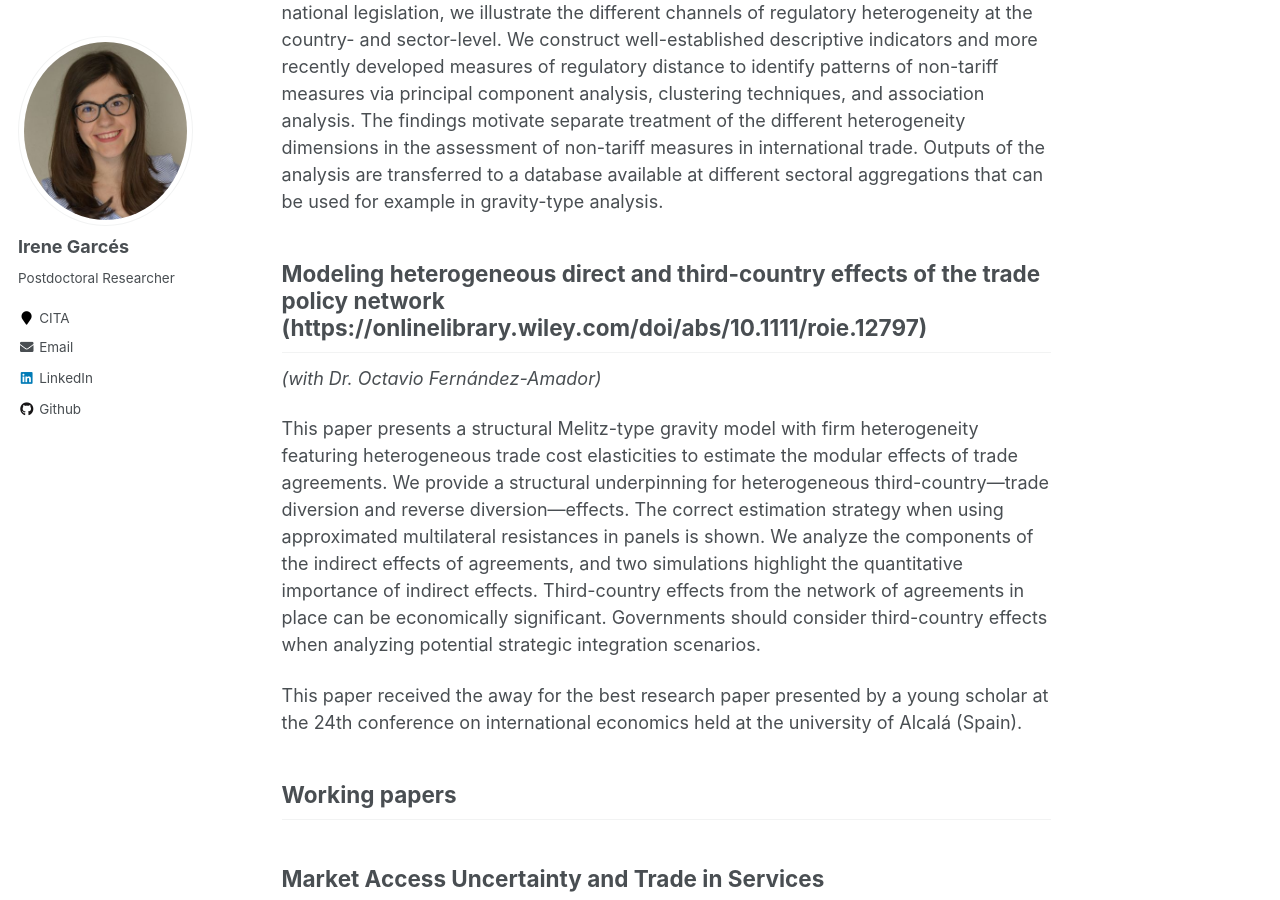
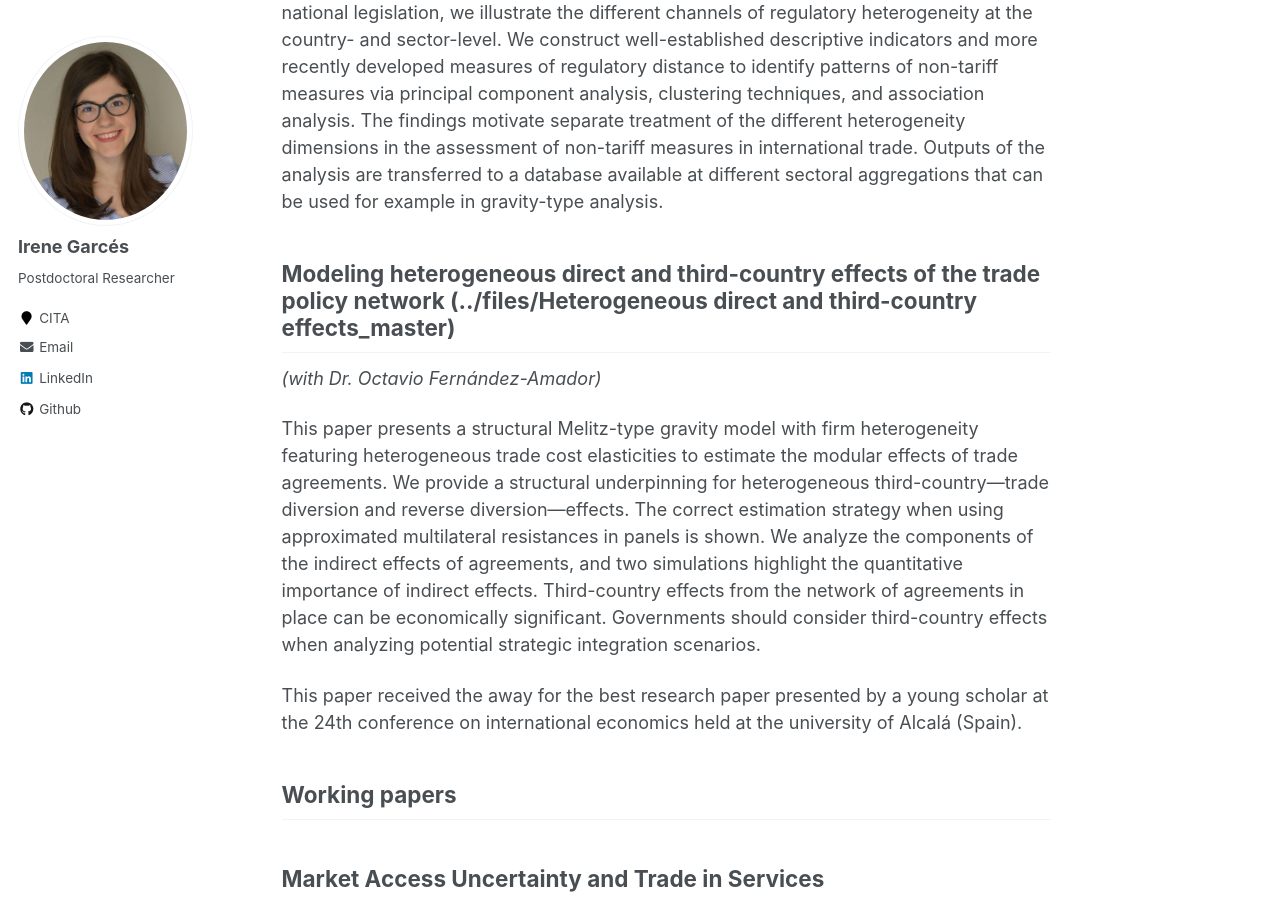
Before and after one commit to IreneGarces/irenegarces.github.io, a Jekyll site: the page built from _pages/research.md, in a window 1280 px wide and 900 px high, scrolled down 888 px. Built offline with Jekyll 4.4.1, drawn with Linux system fonts in a browser that asks for light colours.

Commit message:
Update research.md

```diff
--- a/_pages/research.md
+++ b/_pages/research.md
@@ -32,7 +32,7 @@ heterogeneity with respect to the intensity, coverage, and structure of regulati
 Enabled by detailed product-level regulatory data based on coded reviews of national legislation, we illustrate the different channels of regulatory heterogeneity
 at the country- and sector-level. We construct well-established descriptive indicators and more recently developed measures of regulatory distance to identify patterns of non-tariff measures via principal component analysis, clustering techniques, and association analysis. The findings motivate separate treatment of the different heterogeneity dimensions in  the assessment of non-tariff measures in international trade. Outputs of the analysis are transferred to a database available at different sectoral aggregations that can be used for example in gravity-type analysis.
 
-## Modeling heterogeneous direct and third-country effects of the trade policy network (https://onlinelibrary.wiley.com/doi/abs/10.1111/roie.12797)
+## Modeling heterogeneous direct and third-country effects of the trade policy network (../files/Heterogeneous direct and third-country effects_master)
 *(with Dr. Octavio Fernández-Amador)*
 
 This paper presents a structural Melitz-type gravity model with firm heterogeneity featuring heterogeneous trade cost elasticities to estimate the modular
```
